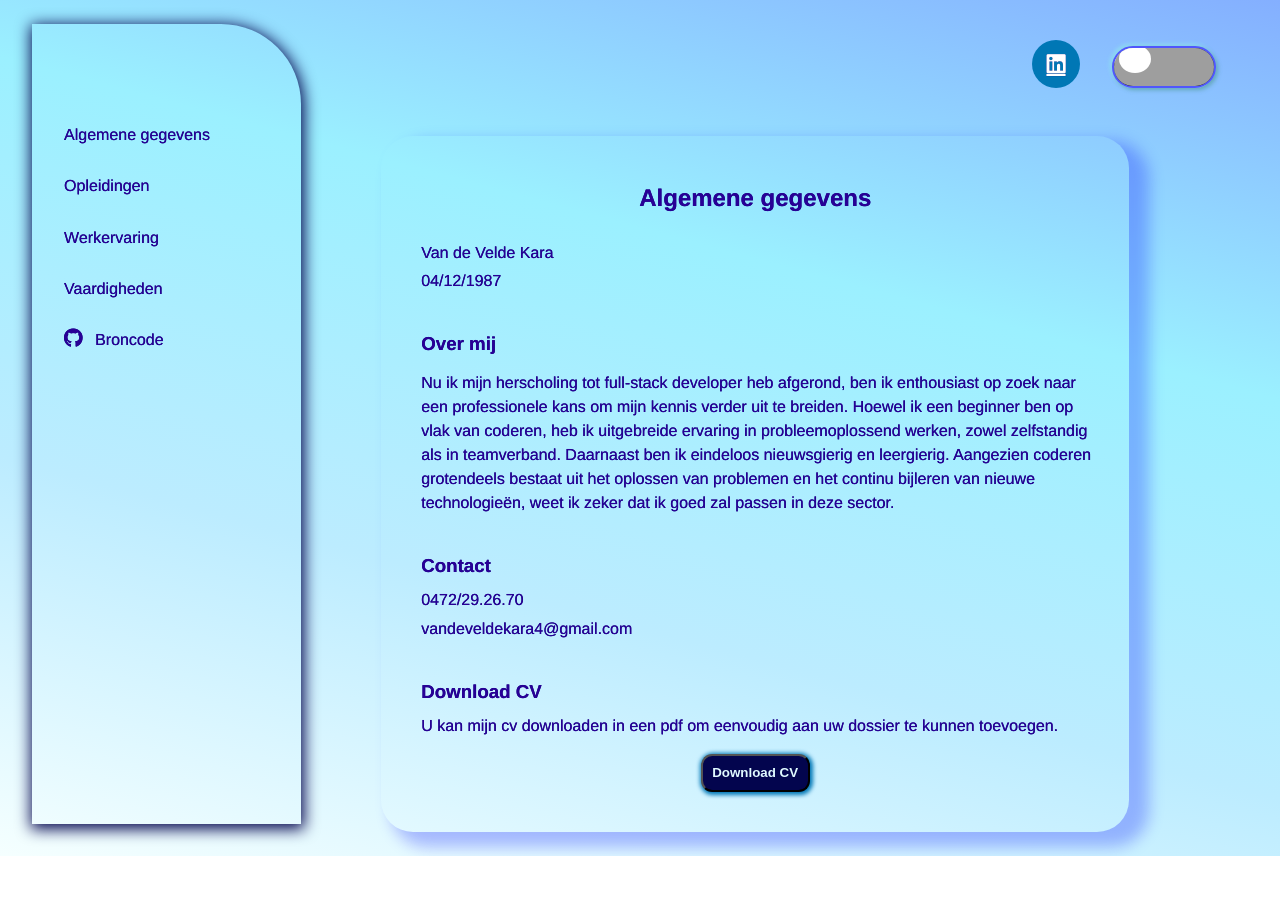
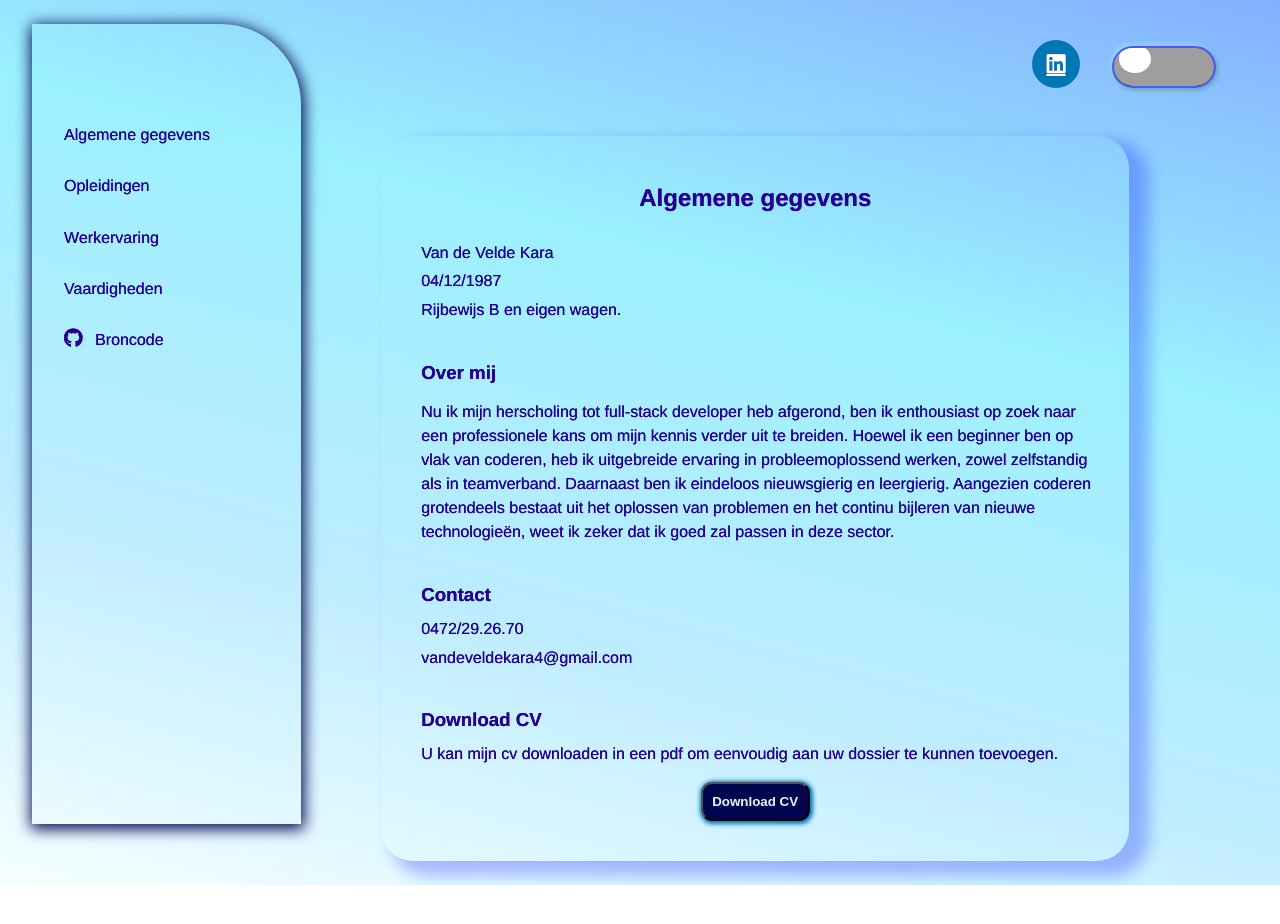
Before and after one commit to karavdv/curriculum-vitae, a React (Vite) app: page / in a window 1280 px wide. Shown: the top 924 px of the page. Built offline with nearby package versions, Linux system fonts and the light colour scheme; grey boxes are pictures that could not be loaded.

Commit message:
rijbewijs toegevoegd

```diff
--- a/src/components/AlgemeneGegevens.jsx
+++ b/src/components/AlgemeneGegevens.jsx
@@ -16,6 +16,7 @@ export const AlgemeneGegevens = () => {
             <div>
                 <p>Van de Velde Kara</p>
                 <p>04/12/1987</p>
+                <p>Rijbewijs B en eigen wagen.</p>
 
             </div>
 
```
Also changed, not shown: 1 other file (tests, documents, lock files or other folders).
